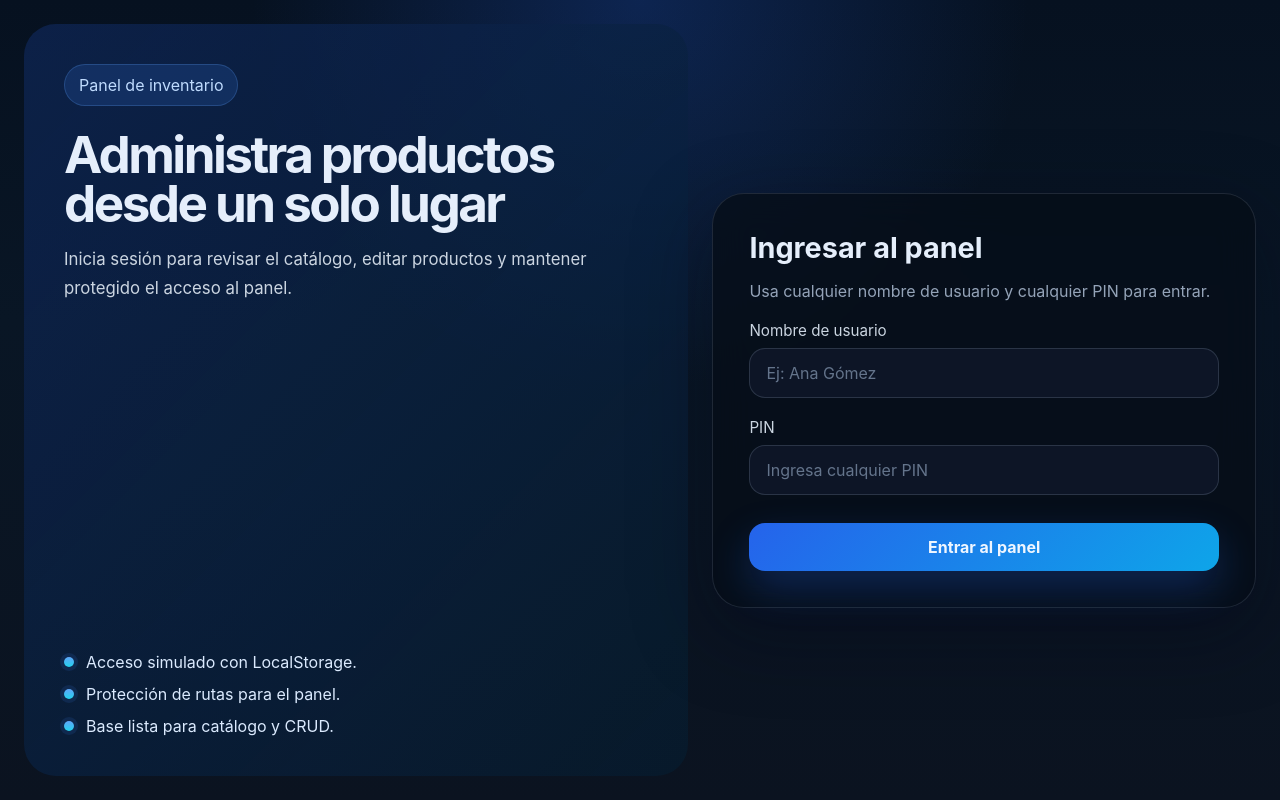
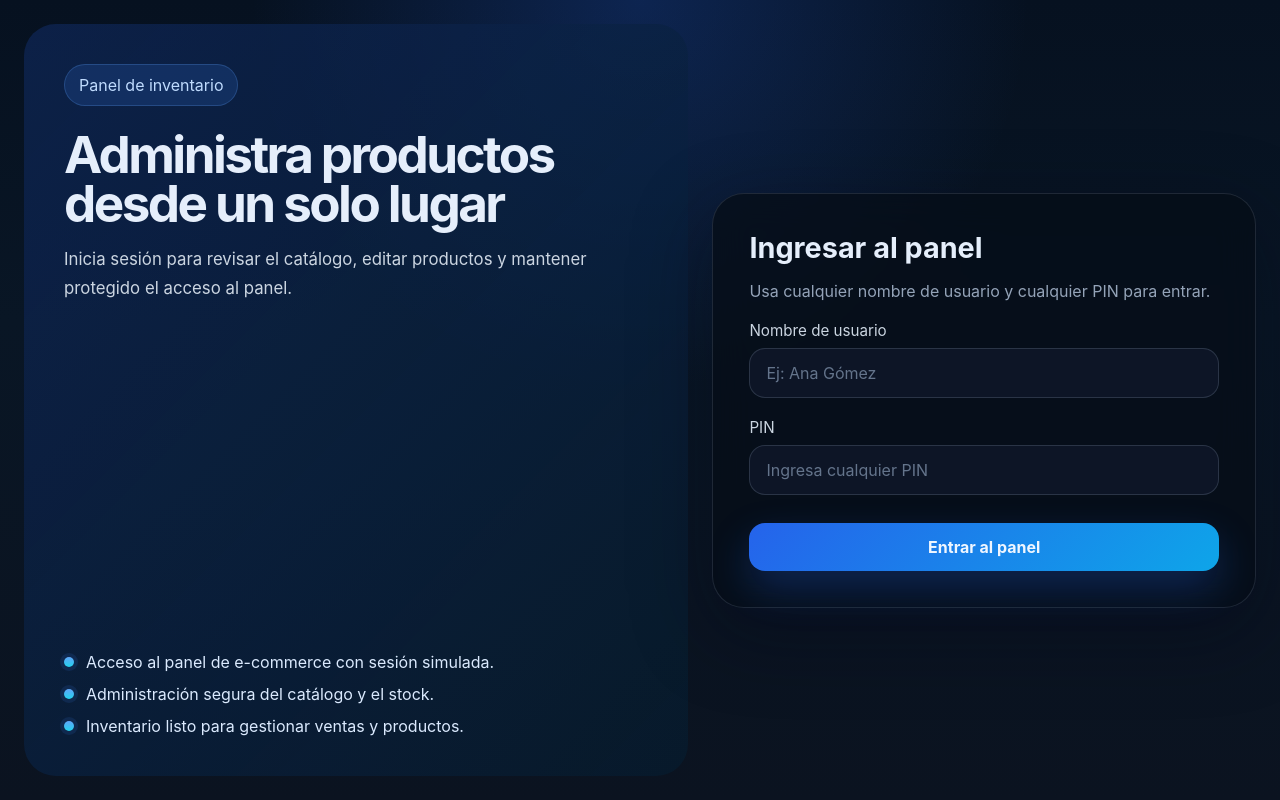
Before and after one commit to Elgrinch01/Prueba-Tecnica, a React (Vite) app: page /login in a window 1280 px wide. Built offline with nearby package versions, Linux system fonts and the light colour scheme.

Commit message:
style: update login copy for ecommerce

```diff
--- a/src/pages/LoginPage.jsx
+++ b/src/pages/LoginPage.jsx
@@ -40,9 +40,9 @@ export function LoginPage() {
           </div>
 
           <ul className="bullet-list">
-            <li>Acceso simulado con LocalStorage.</li>
-            <li>Protección de rutas para el panel.</li>
-            <li>Base lista para catálogo y CRUD.</li>
+            <li>Acceso al panel de e-commerce con sesión simulada.</li>
+            <li>Administración segura del catálogo y el stock.</li>
+            <li>Inventario listo para gestionar ventas y productos.</li>
           </ul>
         </div>
 
```
